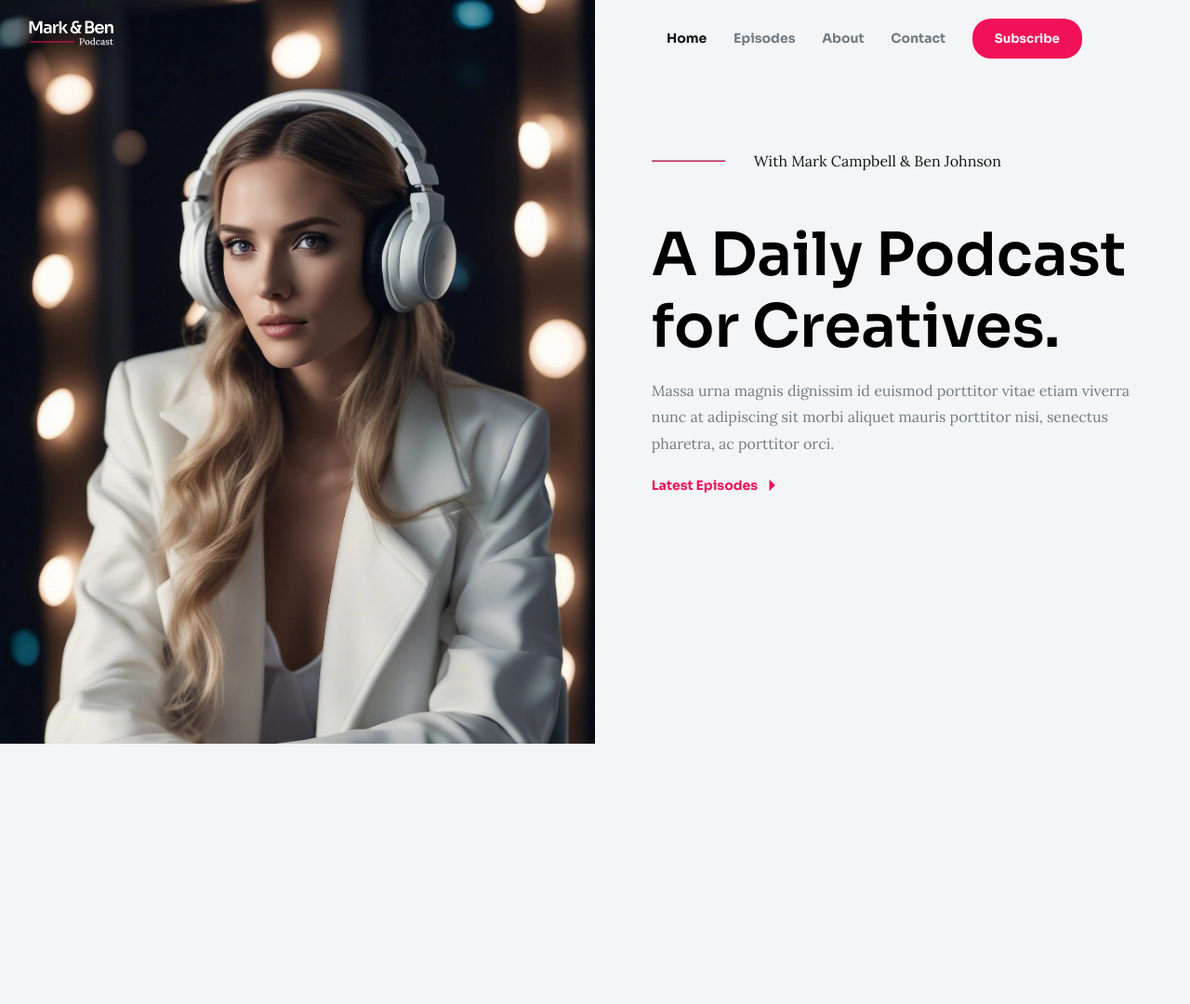
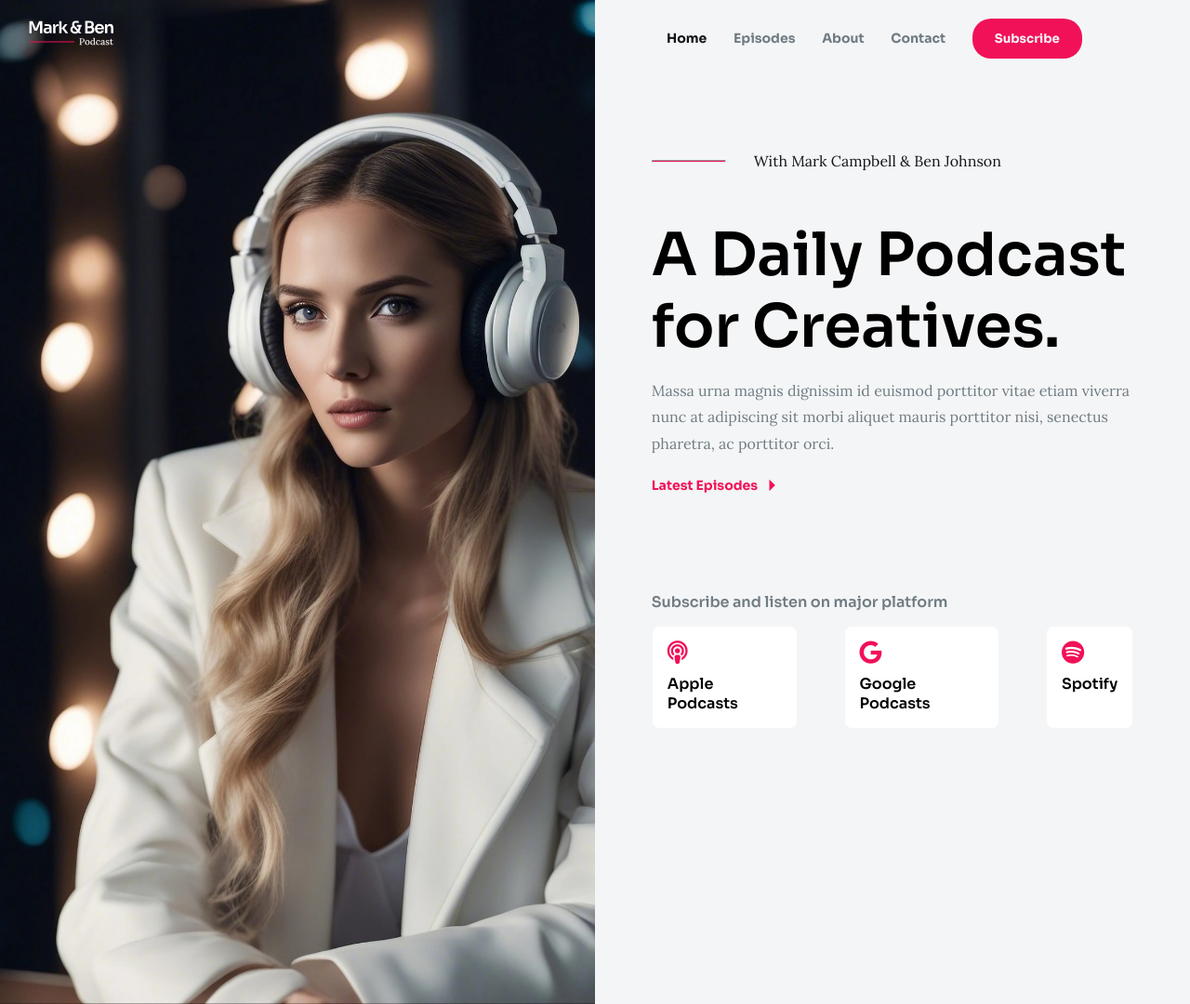
Before and after one commit to Toqeer4148/PodcastTemp, a plain HTML site: page index.html in a window 1280 px wide. Shown: the whole page at 93% size. Before the commit the page ends 800 px from the top, so only its background shows below. Drawn offline with nearby package versions, Linux system fonts and the light colour scheme.

Commit message:
newly updated

```diff
--- a/index.html
+++ b/index.html
@@ -11,6 +11,7 @@
       type="image/x-icon"
     />
     <link rel="stylesheet" href="https://fonts.googleapis.com/css2?family=Material+Symbols+Outlined:opsz,wght,FILL,GRAD@24,400,0,0" />
+    <link rel="stylesheet" href="https://cdnjs.cloudflare.com/ajax/libs/font-awesome/6.5.1/css/all.min.css">
   </head>
   <body>
     <!-- Hero Section -->
@@ -44,6 +45,23 @@
             arrow_right
             </span>
           </div>
+          <div class="card_heading">
+            <h6>Subscribe and listen on major platform</h6>
+          </div>
+            <div class="card_container">
+              <div class="card" id="card1">
+                <i class="fa-solid fa-podcast icon_color"></i>
+                  <a>Apple Podcasts</a>
+              </div>
+              <div class="card" id="card2">
+                <i class="fa-brands fa-google icon_color"></i>
+                  <a>Google Podcasts</a>
+              </div>
+              <div class="card" id="card3">
+                <i class="fa-brands fa-spotify icon_color"></i>
+                  <a>Spotify</a>
+              </div>
+          </div>
         </div>
       </div>
   </body>
--- a/style.css
+++ b/style.css
@@ -18,7 +18,8 @@ body{
 .hero_section{
     display: flex;
     /* border: 2px solid red; */
-    height: 100vh;
+    height: 135vh;
+    margin-bottom: 100px
 }
 .hero_left{
     width: 50%;
@@ -120,3 +121,55 @@ button:hover{
     color: #f11158;
     font-size: 30px;
 }
+.card_heading{
+    margin-top: 100px;
+}
+.card_heading h6{
+    font-size: 1rem;
+    color: #707c84;
+    font-weight: 600;
+    margin-bottom: 15px;
+}
+.card_container{
+    display: flex;
+}
+.card{
+    /* height: 80px;
+    width: 100px; */
+    background-color: white;
+    border-style: solid;
+    border-color: #f4f5f6;
+    border-width: 1px;
+    border-radius: 8px 8px 8px 8px;
+    margin: 0;
+    padding: 16px;
+    font-weight: 600;
+    transition: box-shadow 0.3s ease-in-out;
+
+}
+.card:hover{
+    box-shadow: 0 0 10px 5px rgb(225, 224, 224);
+}
+.card a{
+    color:black;
+    cursor: pointer;
+}
+.icon_color{
+    color: #f11158;
+    font-size: 25px;
+    margin-bottom: 10px;
+}
+#card1{
+    display: flex;
+    flex-direction: column;
+    margin-right: 50px;
+}
+#card2{
+    display: flex;
+    flex-direction: column;
+    margin-right: 50px;
+}
+#card3{
+    display: flex;
+    flex-direction: column;
+}
```
